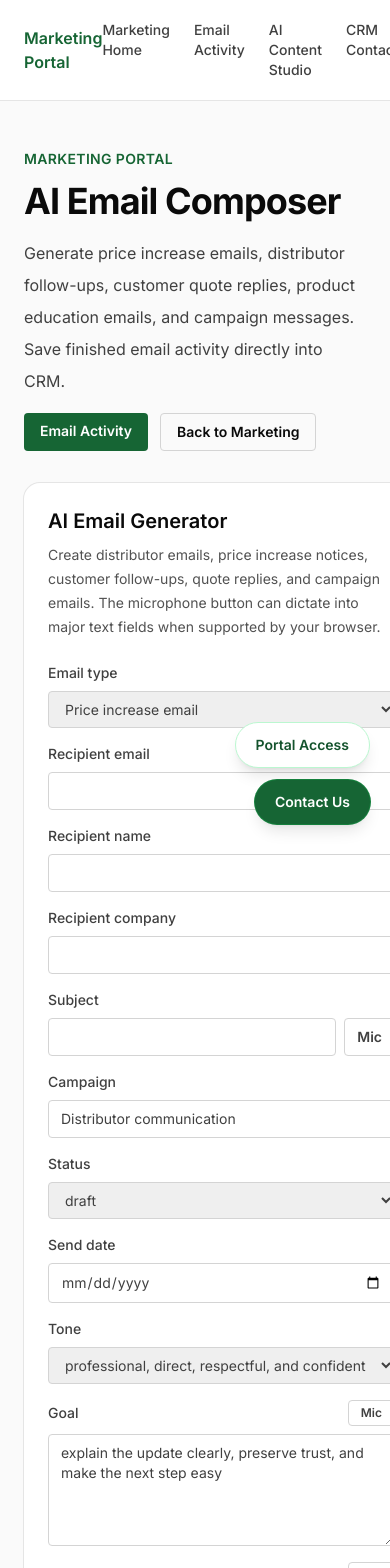
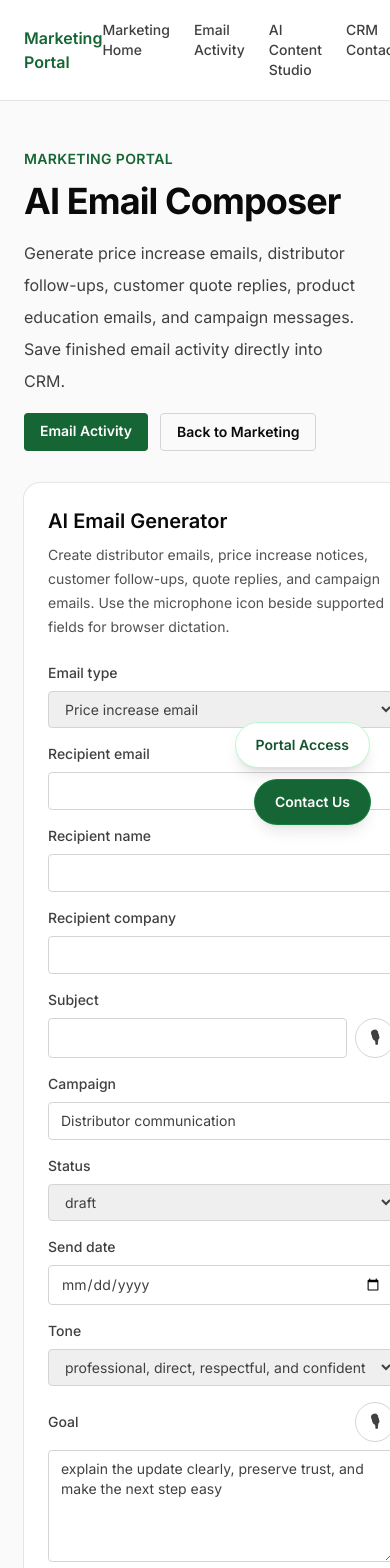
Before and after one commit to Cattleguardforms/cattle-guard-forms, a Next.js app: page /marketing/email in a window 390 px wide. Shown: the top 1568 px of the page. Built offline with nearby package versions, Linux system fonts and the light colour scheme.

Commit message:
fix: improve email composer microphone controls

```diff
--- a/src/app/marketing/email/EmailComposerClient.tsx
+++ b/src/app/marketing/email/EmailComposerClient.tsx
@@ -1,6 +1,6 @@
 "use client";
 
-import { FormEvent, useEffect, useState } from "react";
+import { FormEvent, useEffect, useRef, useState } from "react";
 
 type EmailForm = {
   recipientEmail: string;
@@ -61,7 +61,7 @@ type SpeechRecognition = EventTarget & {
   stop: () => void;
   onresult: ((event: SpeechRecognitionEvent) => void) | null;
   onend: (() => void) | null;
-  onerror: (() => void) | null;
+  onerror: ((event?: { error?: string }) => void) | null;
 };
 
 type SpeechRecognitionEvent = {
@@ -85,9 +85,11 @@ export default function EmailComposerClient() {
   const [error, setError] = useState("");
   const [listeningField, setListeningField] = useState<keyof EmailForm | null>(null);
   const [supportsMic, setSupportsMic] = useState(false);
+  const activeRecognition = useRef<SpeechRecognition | null>(null);
 
   useEffect(() => {
     setSupportsMic(Boolean(getSpeechRecognition()));
+    return () => activeRecognition.current?.stop();
   }, []);
 
   function updateField(field: keyof EmailForm, value: string) {
@@ -97,15 +99,26 @@ export default function EmailComposerClient() {
   function startDictation(field: keyof EmailForm) {
     const Recognition = getSpeechRecognition();
     if (!Recognition) {
-      setError("Speech dictation is not supported in this browser.");
+      setError("Microphone dictation is not supported in this browser. Use Chrome or Edge and allow microphone access.");
       return;
     }
 
+    if (activeRecognition.current && listeningField === field) {
+      activeRecognition.current.stop();
+      activeRecognition.current = null;
+      setListeningField(null);
+      return;
+    }
+
+    activeRecognition.current?.stop();
+
     const recognition = new Recognition();
+    activeRecognition.current = recognition;
     recognition.continuous = false;
     recognition.interimResults = false;
     recognition.lang = "en-US";
     setListeningField(field);
+    setMessage("Listening. Speak now, then pause to insert text.");
     setError("");
 
     recognition.onresult = (event) => {
@@ -119,16 +132,29 @@ export default function EmailComposerClient() {
           ...current,
           [field]: current[field] ? `${current[field]} ${transcript}` : transcript,
         }));
+        setMessage("Dictation inserted.");
       }
     };
 
-    recognition.onerror = () => {
+    recognition.onerror = (event) => {
+      activeRecognition.current = null;
       setListeningField(null);
-      setError("Could not capture microphone dictation. Check browser permission and try again.");
+      const reason = event?.error ? ` (${event.error})` : "";
+      setError(`Could not capture microphone dictation${reason}. Check browser microphone permission and try again.`);
     };
 
-    recognition.onend = () => setListeningField(null);
-    recognition.start();
+    recognition.onend = () => {
+      activeRecognition.current = null;
+      setListeningField(null);
+    };
+
+    try {
+      recognition.start();
+    } catch {
+      activeRecognition.current = null;
+      setListeningField(null);
+      setError("Microphone dictation could not start. Check browser permissions and try again.");
+    }
   }
 
   async function generateEmail(event: FormEvent<HTMLFormElement>) {
@@ -206,9 +232,10 @@ export default function EmailComposerClient() {
       <section className="rounded-2xl bg-white p-6 shadow-sm ring-1 ring-neutral-200">
         <h2 className="text-xl font-semibold">AI Email Generator</h2>
         <p className="mt-2 text-sm leading-6 text-neutral-600">
-          Create distributor emails, price increase notices, customer follow-ups, quote replies, and campaign emails. The microphone button can dictate into major text fields when supported by your browser.
+          Create distributor emails, price increase notices, customer follow-ups, quote replies, and campaign emails. Use the microphone icon beside supported fields for browser dictation.
         </p>
 
+        {!supportsMic ? <div className="mt-4 rounded border border-amber-200 bg-amber-50 px-4 py-3 text-sm text-amber-900">Microphone dictation requires a supported browser such as Chrome or Edge and microphone permission.</div> : null}
         {message ? <div className="mt-4 rounded border border-green-200 bg-green-50 px-4 py-3 text-sm text-green-900">{message}</div> : null}
         {error ? <div className="mt-4 rounded border border-red-200 bg-red-50 px-4 py-3 text-sm text-red-800">{error}</div> : null}
 
@@ -270,15 +297,28 @@ function Input({ label, value, onChange, type = "text" }: { label: string; value
   );
 }
 
+function MicButton({ onMic, listening, supportsMic }: { onMic: () => void; listening: boolean; supportsMic: boolean }) {
+  return (
+    <button
+      type="button"
+      onClick={onMic}
+      disabled={!supportsMic}
+      className={`inline-flex h-10 w-10 shrink-0 items-center justify-center rounded-full border text-base font-semibold transition ${listening ? "border-red-300 bg-red-50 text-red-700" : "border-neutral-300 bg-white text-neutral-700 hover:border-green-800 hover:bg-green-50"} disabled:cursor-not-allowed disabled:opacity-40`}
+      title={supportsMic ? "Dictate with microphone" : "Microphone dictation not supported in this browser"}
+      aria-label={listening ? "Stop microphone dictation" : "Start microphone dictation"}
+    >
+      {listening ? "●" : "🎙"}
+    </button>
+  );
+}
+
 function VoiceInput({ label, value, onChange, onMic, listening, supportsMic }: { label: string; value: string; onChange: (value: string) => void; onMic: () => void; listening: boolean; supportsMic: boolean }) {
   return (
     <label className="grid gap-2 text-sm font-medium text-neutral-700">
       {label}
       <div className="flex gap-2">
         <input value={value} onChange={(event) => onChange(event.target.value)} className="min-w-0 flex-1 rounded border border-neutral-300 px-3 py-2 font-normal" />
-        <button type="button" onClick={onMic} disabled={!supportsMic || listening} className="rounded border border-neutral-300 px-3 py-2 text-sm font-semibold hover:border-green-800 hover:bg-green-50 disabled:opacity-50" title="Dictate with microphone">
-          {listening ? "Listening" : "Mic"}
-        </button>
+        <MicButton onMic={onMic} listening={listening} supportsMic={supportsMic} />
       </div>
     </label>
   );
@@ -289,9 +329,7 @@ function VoiceTextarea({ label, value, onChange, onMic, listening, supportsMic,
     <label className="grid gap-2 text-sm font-medium text-neutral-700">
       <span className="flex items-center justify-between gap-3">
         {label}
-        <button type="button" onClick={onMic} disabled={!supportsMic || listening} className="rounded border border-neutral-300 px-3 py-1 text-xs font-semibold hover:border-green-800 hover:bg-green-50 disabled:opacity-50" title="Dictate with microphone">
-          {listening ? "Listening" : "Mic"}
-        </button>
+        <MicButton onMic={onMic} listening={listening} supportsMic={supportsMic} />
       </span>
       <textarea value={value} onChange={(event) => onChange(event.target.value)} className={`${large ? "min-h-[28rem]" : "min-h-28"} rounded border border-neutral-300 px-3 py-2 font-normal`} />
     </label>
```
